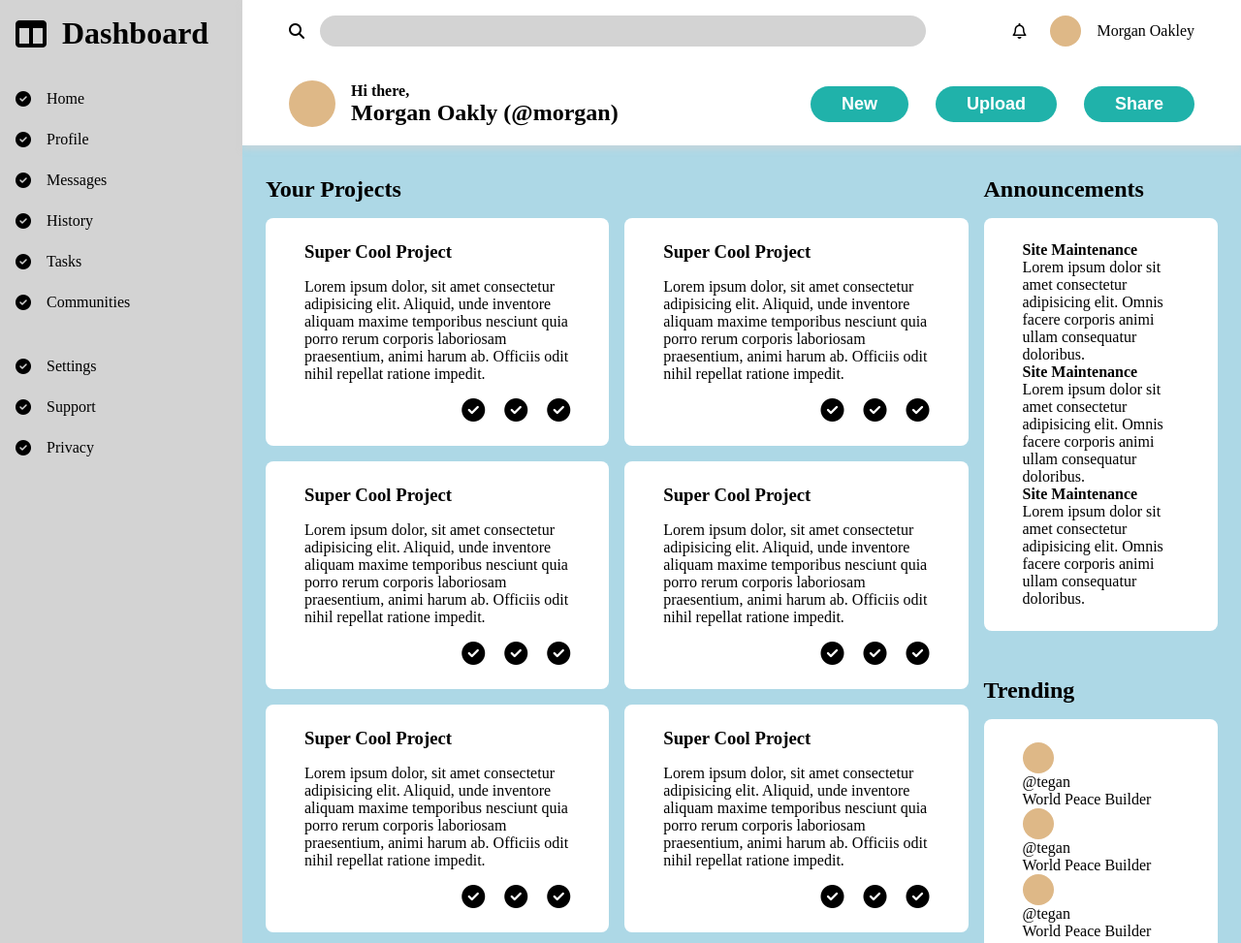
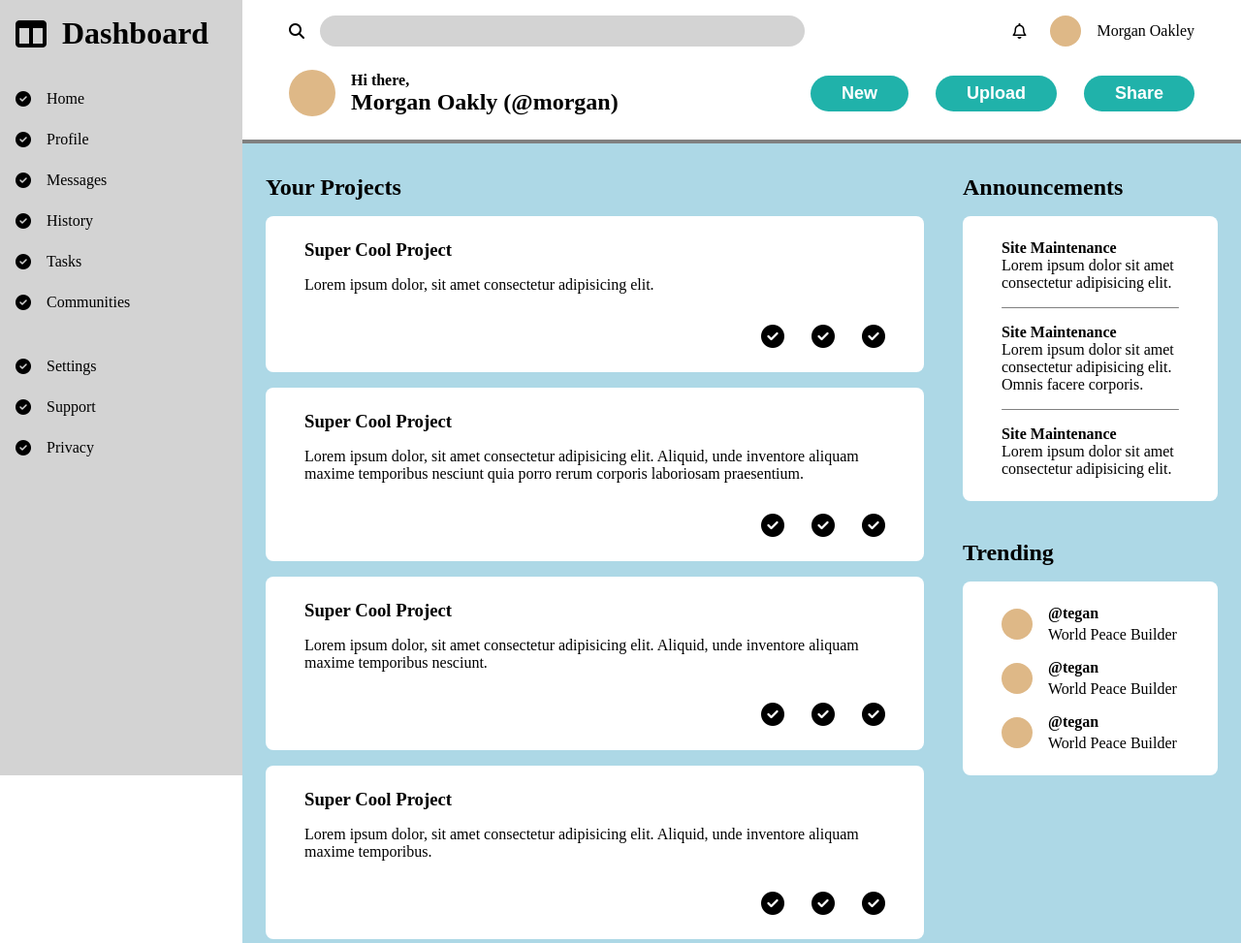
Before and after one commit to MMadlos/Admin-Dashboard-TOP-Project, a plain HTML site: page index.html in a window 1280 px wide. Shown: the top 973 px of the page at 97% size. Drawn offline with Linux system fonts and the light colour scheme.

Commit message:
Add responsive grid to project grid

```diff
--- a/index.html
+++ b/index.html
@@ -85,7 +85,7 @@
                 <div id="projects_container">
                     <div class="project_card">
                         <h3 class="card_title">Super Cool Project</h3>
-                        <p class="card_text">Lorem ipsum dolor, sit amet consectetur adipisicing elit. Aliquid, unde inventore aliquam maxime temporibus nesciunt quia porro rerum corporis laboriosam praesentium, animi harum ab. Officiis odit nihil repellat ratione impedit.</p>
+                        <p class="card_text">Lorem ipsum dolor, sit amet consectetur adipisicing elit.</p>
                         <div id="icon_card_container">
                             <i class="fa-solid fa-circle-check"></i>
                             <i class="fa-solid fa-circle-check"></i>
@@ -94,7 +94,7 @@
                     </div>
                     <div class="project_card">
                         <h3 class="card_title">Super Cool Project</h3>
-                        <p class="card_text">Lorem ipsum dolor, sit amet consectetur adipisicing elit. Aliquid, unde inventore aliquam maxime temporibus nesciunt quia porro rerum corporis laboriosam praesentium, animi harum ab. Officiis odit nihil repellat ratione impedit.</p>
+                        <p class="card_text">Lorem ipsum dolor, sit amet consectetur adipisicing elit. Aliquid, unde inventore aliquam maxime temporibus nesciunt quia porro rerum corporis laboriosam praesentium.</p>
                         <div id="icon_card_container">
                             <i class="fa-solid fa-circle-check"></i>
                             <i class="fa-solid fa-circle-check"></i>
@@ -103,7 +103,7 @@
                     </div>
                     <div class="project_card">
                         <h3 class="card_title">Super Cool Project</h3>
-                        <p class="card_text">Lorem ipsum dolor, sit amet consectetur adipisicing elit. Aliquid, unde inventore aliquam maxime temporibus nesciunt quia porro rerum corporis laboriosam praesentium, animi harum ab. Officiis odit nihil repellat ratione impedit.</p>
+                        <p class="card_text">Lorem ipsum dolor, sit amet consectetur adipisicing elit. Aliquid, unde inventore aliquam maxime temporibus nesciunt.</p>
                         <div id="icon_card_container">
                             <i class="fa-solid fa-circle-check"></i>
                             <i class="fa-solid fa-circle-check"></i>
@@ -112,7 +112,7 @@
                     </div>
                     <div class="project_card">
                         <h3 class="card_title">Super Cool Project</h3>
-                        <p class="card_text">Lorem ipsum dolor, sit amet consectetur adipisicing elit. Aliquid, unde inventore aliquam maxime temporibus nesciunt quia porro rerum corporis laboriosam praesentium, animi harum ab. Officiis odit nihil repellat ratione impedit.</p>
+                        <p class="card_text">Lorem ipsum dolor, sit amet consectetur adipisicing elit. Aliquid, unde inventore aliquam maxime temporibus.</p>
                         <div id="icon_card_container">
                             <i class="fa-solid fa-circle-check"></i>
                             <i class="fa-solid fa-circle-check"></i>
@@ -121,7 +121,7 @@
                     </div>
                     <div class="project_card">
                         <h3 class="card_title">Super Cool Project</h3>
-                        <p class="card_text">Lorem ipsum dolor, sit amet consectetur adipisicing elit. Aliquid, unde inventore aliquam maxime temporibus nesciunt quia porro rerum corporis laboriosam praesentium, animi harum ab. Officiis odit nihil repellat ratione impedit.</p>
+                        <p class="card_text">Lorem ipsum dolor, sit amet consectetur adipisicing elit. Aliquid, unde inventore aliquam maxime temporibus nesciunt quia porro rerum corporis laboriosam praesentium, animi harum ab. Officiis odit.</p>
                         <div id="icon_card_container">
                             <i class="fa-solid fa-circle-check"></i>
                             <i class="fa-solid fa-circle-check"></i>
@@ -146,33 +146,38 @@
                     <div class="side_card">
                         <div class="announcement_content">
                             <h4>Site Maintenance</h4>
-                            <p>Lorem ipsum dolor sit amet consectetur adipisicing elit. Omnis facere corporis animi ullam consequatur doloribus.</p>
+                            <p>Lorem ipsum dolor sit amet consectetur adipisicing elit.</p>
                         </div>
                         <div class="separator_line"></div>
                         <div class="announcement_content">
                             <h4>Site Maintenance</h4>
-                            <p>Lorem ipsum dolor sit amet consectetur adipisicing elit. Omnis facere corporis animi ullam consequatur doloribus.</p>
+                            <p>Lorem ipsum dolor sit amet consectetur adipisicing elit. Omnis facere corporis.</p>
                         </div>
                         <div class="separator_line"></div>
                         <div class="announcement_content">
                             <h4>Site Maintenance</h4>
-                            <p>Lorem ipsum dolor sit amet consectetur adipisicing elit. Omnis facere corporis animi ullam consequatur doloribus.</p>
+                            <p>Lorem ipsum dolor sit amet consectetur adipisicing elit.</p>
                         </div>
                     </div>
                 </div>
                 <div id="trending_section">
                     <h2>Trending</h2>
                     <div class="side_card">
+                        <div class="trending_content_container">
                             <div class="image"></div>
                             <div class="trending_content">
                                 <p class="user_account">@tegan</p>
                                 <p class="user_description">World Peace Builder</p>
                             </div>
+                        </div>
+                        <div class="trending_content_container">
                             <div class="image"></div>
                             <div class="trending_content">
                                 <p class="user_account">@tegan</p>
                                 <p class="user_description">World Peace Builder</p>
                             </div>
+                        </div>
+                        <div class="trending_content_container">
                             <div class="image"></div>
                             <div class="trending_content">
                                 <p class="user_account">@tegan</p>
@@ -181,6 +186,7 @@
                         </div>
                     </div>
                 </div>
+            </div>
         </main>
     </div>
 </body>
--- a/styles.css
+++ b/styles.css
@@ -4,24 +4,14 @@
     box-sizing: border-box;
   }
 
-body {
-    width: 100vw;
-    height: 100vh;
-    background-color: lightslategray;
+
+
+.dashboard_container {
+    display: grid;
+    grid-template-columns: 250px 1fr;
+    grid-template-rows: auto 1fr;
 }
 
-.dashboard_container {
-    width: 100vw;
-    height: 100vh;
-
-    display: grid;
-    grid-template-columns: 250px 1fr;
-    grid-template-rows: 150px 1fr;
-}
-
-.dashboard_container > * {
-    background-color: white;
-}
 
 
 /* SIDEBAR */
@@ -34,6 +24,10 @@ body {
     display: grid;
     grid-template-rows: auto 1fr;
     gap: 40px;
+
+    position: sticky;
+    top: 0px;
+    height: 100vh;
 }
 
 .sidebar_title {
@@ -74,20 +68,26 @@ li {
 /* HEADER */
 
 #header {
+    background-color: white;
+    border-bottom-style: solid;
+    border-bottom-width: 4px;
+    border-bottom-color: grey;
     padding: 16px 48px;
+
     display: grid;
     grid-template-rows: 1fr 2fr;
     gap: 16px;
 
-    position: relative;
-    box-shadow: 0px 5px 5px rgb(211, 211, 211, 0.5);
+    position: sticky;
+    top: 0px;
+    width: 100%;
+    z-index: 99;
 }
 
 #top_section {
     display: grid;
     grid-template-columns: 1fr auto;
     gap: 80px;
-    margin-bottom: 16px;
 }
 
 #search_container {
@@ -99,7 +99,7 @@ li {
 
 .search_bar {
     min-width: 200px;
-    width: 100%;
+    width: 80%;
     height: 32px;
     background-color: lightgrey;
     border-radius: 16px;
@@ -168,9 +168,10 @@ button {
 
 /* Project section */
 #main_content {
+    height: 100%;
     display: grid;
-    grid-template-columns: 3fr 1fr;
-    gap: 16px;
+    grid-template-columns: 4fr 263px;
+    gap: 40px;
 
     padding: 32px 24px;
     background-color: lightblue;
@@ -181,9 +182,15 @@ h2 {
 }
 
 #projects_container {
+    resize: both;
     display: grid;
-    grid-template-columns: repeat(2, 1fr);
+    /* grid-template-columns: repeat(2, 50%); */
+    grid-template-columns: repeat(auto-fit, minmax(450px, 1fr));
+
+    grid-template-rows: repeat(auto, 1fr);
+
     gap: 16px;
+    min-height: 0;
 }
 
 .project_card {
@@ -192,28 +199,53 @@ h2 {
     padding: 24px 40px;
 
     display: grid;
+    grid-template-rows: auto 1fr auto;
     gap: 16px;
+
 }
 
 #icon_card_container {
     text-align: right;
+    margin-top: 16px;
 }
 
 #icon_card_container > i {
-    margin-left: 16px;
+    margin-left: 24px;
     font-size: 24px;
 }
 
 /* Side section */
 
-#side_section {
-    display: grid;
-    grid-template-rows: 1fr 1fr;
-    gap: 48px;
-}
 
 .side_card {
     background-color: white;
     border-radius: 8px;
     padding: 24px 40px;
+
+    display: grid;
+    grid-template-rows: repeat(autofill, 1fr);
+    gap: 16px;
 }
+
+#announcements_section .side_card {
+    margin-bottom: 40px;
+}
+
+.separator_line {
+    height: 1px;
+    background-color: grey;
+    border-radius: 5px;
+}
+
+
+.trending_content_container {
+    display: grid;
+    grid-template-columns: auto 1fr;
+    gap: 16px;
+    align-items: center;
+}
+
+.trending_content .user_account {
+    margin-bottom: 4px;
+    font-weight: 800;
+}
```
Lines whose indentation alone changed are shown as unchanged.
